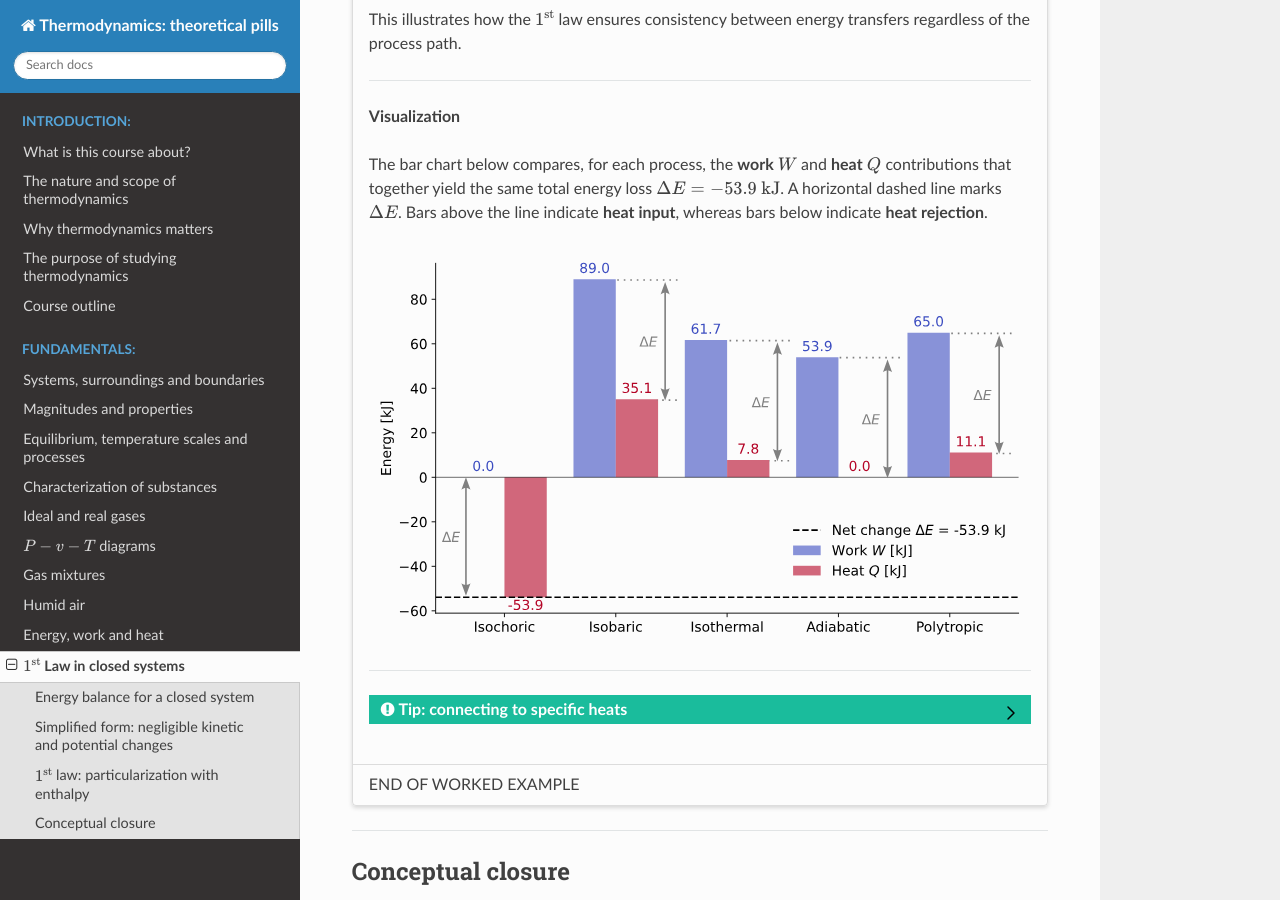
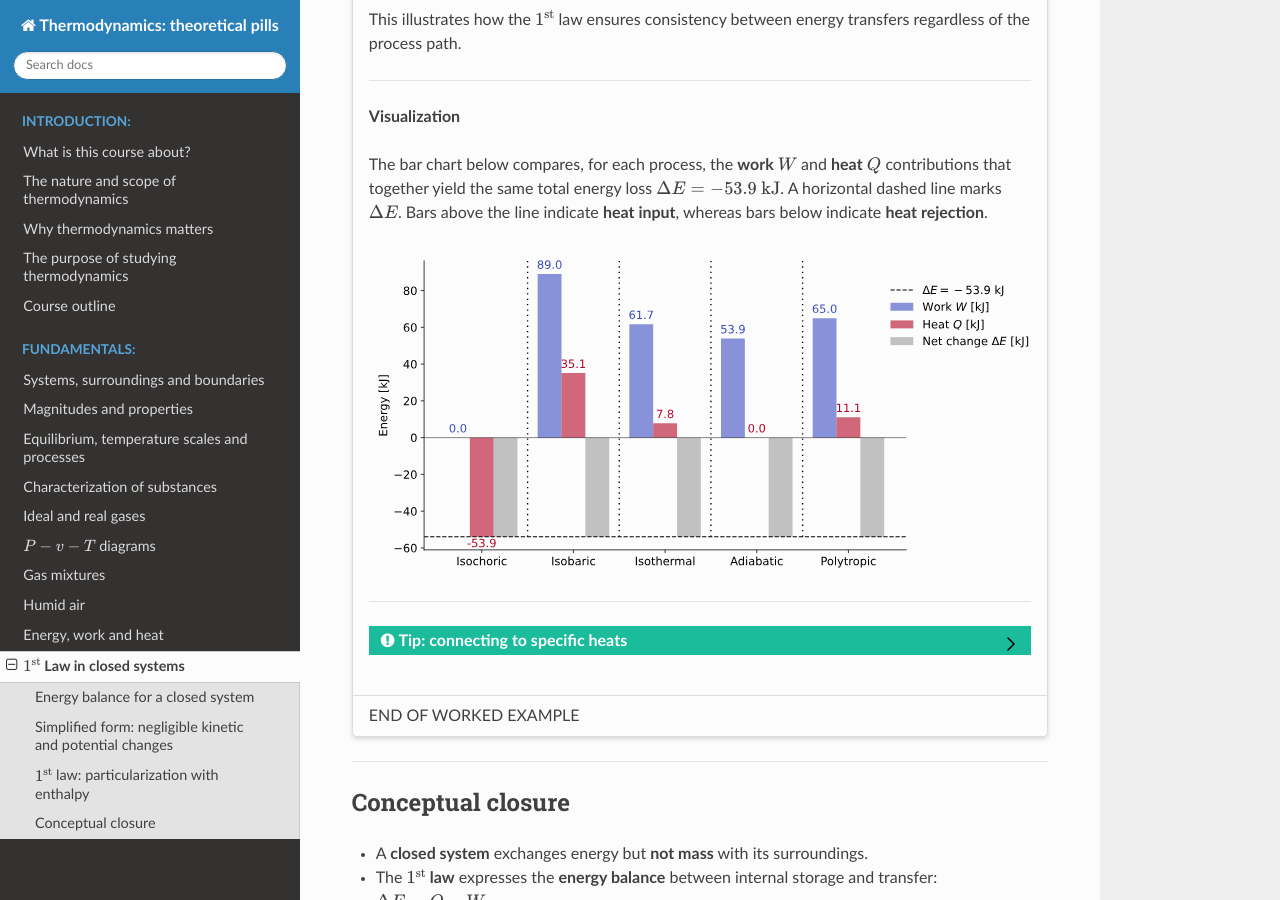
Before and after one commit to azarketa/Thermodynamics-theoretical-pills, a Sphinx documentation site: the page built from source/10_1st_law_in_closed_systems.md, in a window 1280 px wide and 900 px high, scrolled down 3827 px. Built offline with Sphinx 7.4.7 and the Read the Docs theme 3.1.0, drawn with Linux system fonts in a browser that asks for light colours.

Commit message:
Files updated

```diff
--- a/source/10_1st_law_in_closed_systems.md
+++ b/source/10_1st_law_in_closed_systems.md
@@ -229,7 +229,7 @@ The bar chart below compares, for each process, the **work** $W$ and **heat** $Q
 A horizontal dashed line marks $\Delta E$.
 Bars above the line indicate **heat input**, whereas bars below indicate **heat rejection**.
 
-![deltaE\_diagram](1_fundamentals_figs/deltaE_diagram_worked_example_mod.svg)
+![deltaE-diagram](1_fundamentals_figs/deltaE_diagram_worked_example_mod_.svg)
 
 ---
 
```
Also changed, not shown: source/1_fundamentals_figs/deltaE_diagram_worked_example.svg, source/1_fundamentals_figs/deltaE_diagram_worked_example_mod_.svg (added).
